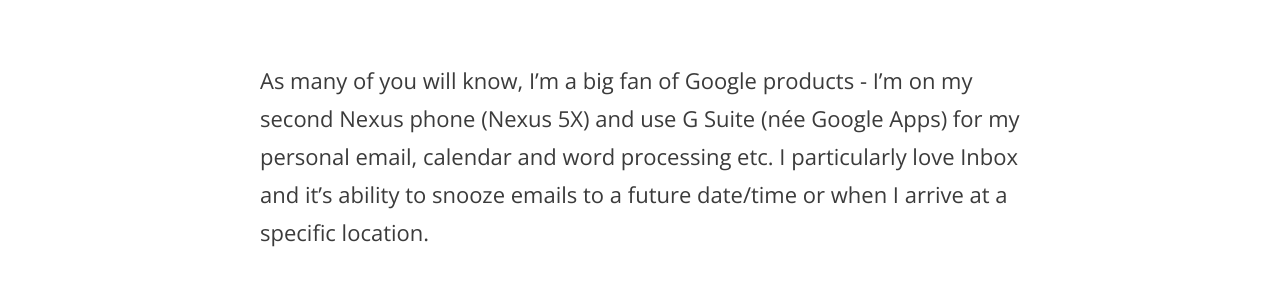
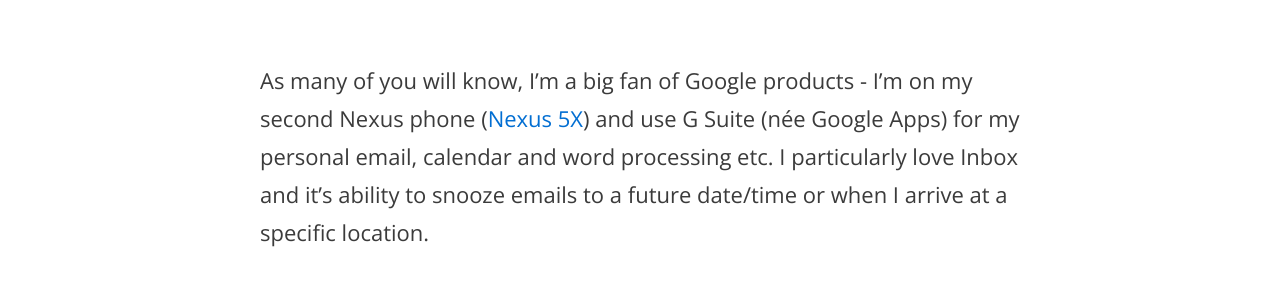
Before and after one commit to BforBen/bforben.github.io, a Jekyll site: the page built from _posts/2016-10-26-going-google.md, in a window 1280 px wide and 900 px high. Shown: the part 409-700 px from the top of the window. Built offline with Jekyll 4.4.1, drawn with Linux system fonts in a browser that asks for light colours; nearby versions of some CDN libraries; comment, search, counter and statistics services are not loaded; part of the change alters nothing that is shown.

```diff
--- a/_posts/2016-10-26-going-google.md
+++ b/_posts/2016-10-26-going-google.md
@@ -6,7 +6,7 @@ date: 2016-10-26 12:05:00 +01:00
 modified: 2016-10-26 12:05:00 +01:00
 category: local gov
 ---
-As many of you will know, I'm a big fan of Google products - I'm on my second Nexus phone (Nexus 5X) and use G Suite (née Google Apps) for my personal email, calendar and word processing etc. I particularly love Inbox and it's ability to snooze emails to a future date/time or when I arrive at a specific location.
+As many of you will know, I'm a big fan of Google products - I'm on my second Nexus phone ([Nexus 5X](https://www.google.co.uk/intl/en_uk/nexus/5x/)) and use G Suite (née Google Apps) for my personal email, calendar and word processing etc. I particularly love Inbox and it's ability to snooze emails to a future date/time or when I arrive at a specific location.
 
 I've recently started work in the shared service for Royal Borough of Kingston, London Borough of Sutton and Achieving for Children who all share a single instance of Google's G Suite. I have to admit it was something that attracted me to the job. I'm now a month and a half in to using it in a work environment every day and there have been definitely been some ups and downs using it in this context.
 
```
